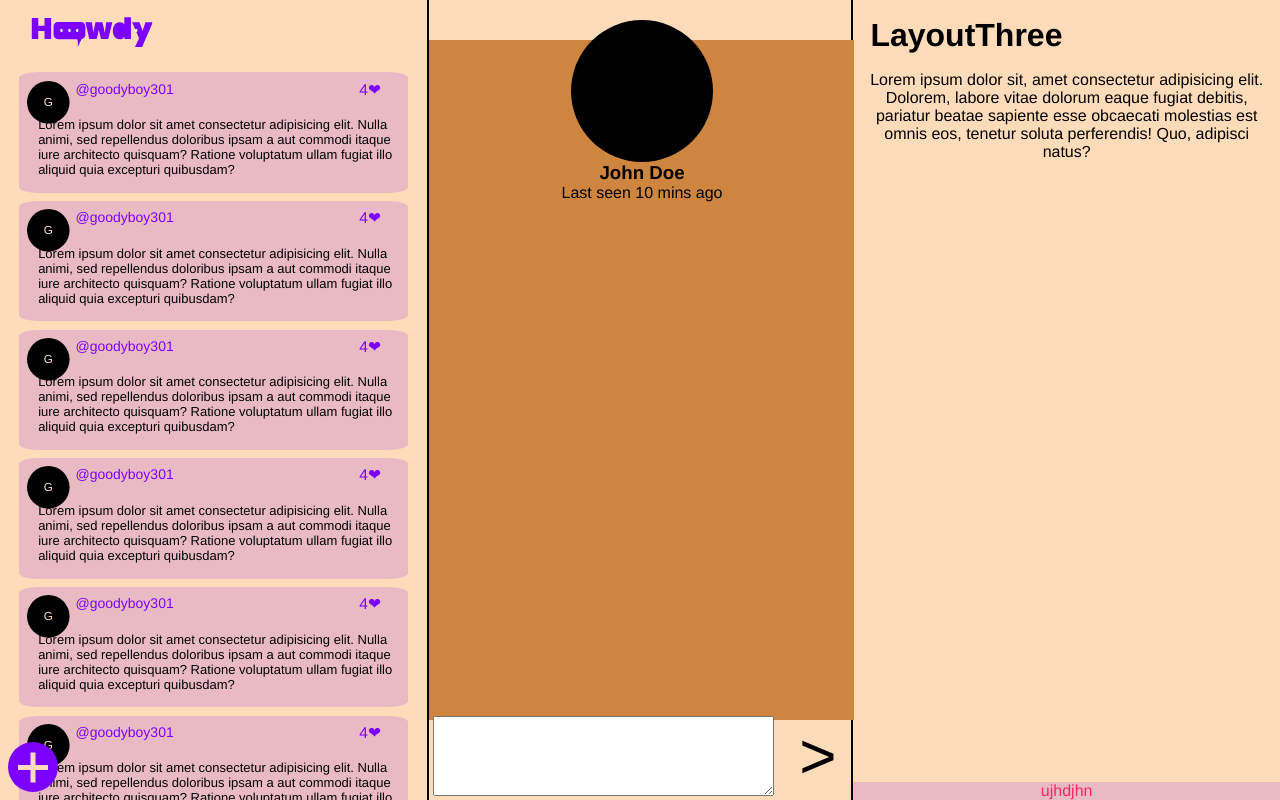
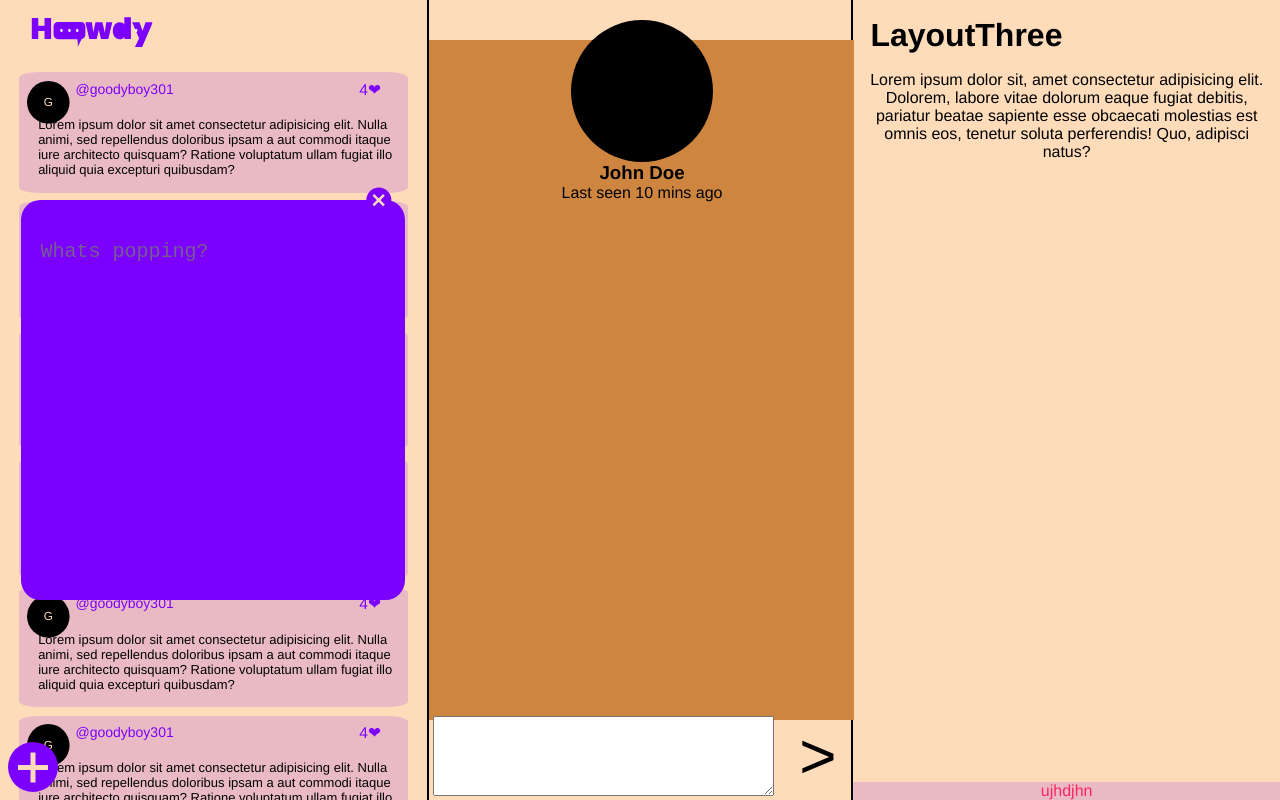
Before and after one commit to GoodyBoy301/Howdy-Frontend, a Vue app: page /1 in a window 1280 px wide. Both pictures are taken after a click on the element 33 px from the left and 767 px from the top of the page. Built offline with nearby package versions, Linux system fonts and the light colour scheme.

Commit message:
CreatePost componenr

```diff
--- /dev/null
+++ b/src/components/LayoutOne/CreatePost.vue
@@ -0,0 +1,54 @@
+<template>
+  <div class="createPost">
+    <div class="close"><slot /></div>
+    <textarea
+      autofocus
+      max-length="50"
+      placeholder="Whats popping?"
+      spellcheck="false"
+    />
+  </div>
+</template>
+
+<script>
+export default {};
+</script>
+
+<style scoped>
+.createPost {
+  height: 50vh;
+  width: 30vw;
+  background: var(--primary);
+  position: fixed;
+  top: 25%;
+  border-radius: 5%;
+  left: calc(calc(100vw / 6) - 15vw);
+  color: black;
+  display: flex;
+  align-items: center;
+  justify-content: center;
+}
+.close {
+  position: absolute;
+  top: 0;
+  right: 0;
+  transform: scale(0.5) rotateZ(45deg);
+  transform-origin: 100% 0%;
+  height: 70px;
+  width: 70px;
+}
+textarea,
+textarea:active {
+  min-height: 80%;
+  max-height: 80%;
+  min-width: 90%;
+  max-width: 90%;
+  background: var(--primaryO);
+  opacity: 0.8;
+  border: 0;
+  outline: none;
+  font-size: 20px;
+  color: var(--secondary);
+  resize: none;
+}
+</style>
--- a/src/components/Fab.vue
+++ b/src/components/LayoutOne/Fab.vue
@@ -14,7 +14,7 @@ export default {};
   height: 50px;
   width: 50px;
   background: var(--primary);
-  position: fixed;
+  position: absolute;
   bottom: 8px;
   border-radius: 100%;
   left: 8px;
--- a/src/components/LayoutOne/index.vue
+++ b/src/components/LayoutOne/index.vue
@@ -10,7 +10,8 @@
           :post="post"
         /></div
     ></Body>
-    <Fab />
+    <CreatePost v-if="create"><Fab @click="handleCreate" /></CreatePost>
+    <Fab @click="handleCreate" />
   </div>
 </template>
 
@@ -20,14 +21,21 @@ import Tab from "../Tab.vue";
 
 import posts from "../../data/posts";
 import Post from "./Post.vue";
-import Fab from "../Fab.vue";
+import Fab from "./Fab.vue";
+import CreatePost from "./CreatePost.vue";
 
 export default {
-  components: { Tab, Body, Post, Fab },
+  components: { Tab, Body, Post, Fab, CreatePost },
   data() {
     return {
       posts,
+      create: false,
     };
+  },
+  methods: {
+    handleCreate() {
+      this.create = !this.create;
+    },
   },
 };
 </script>
```
